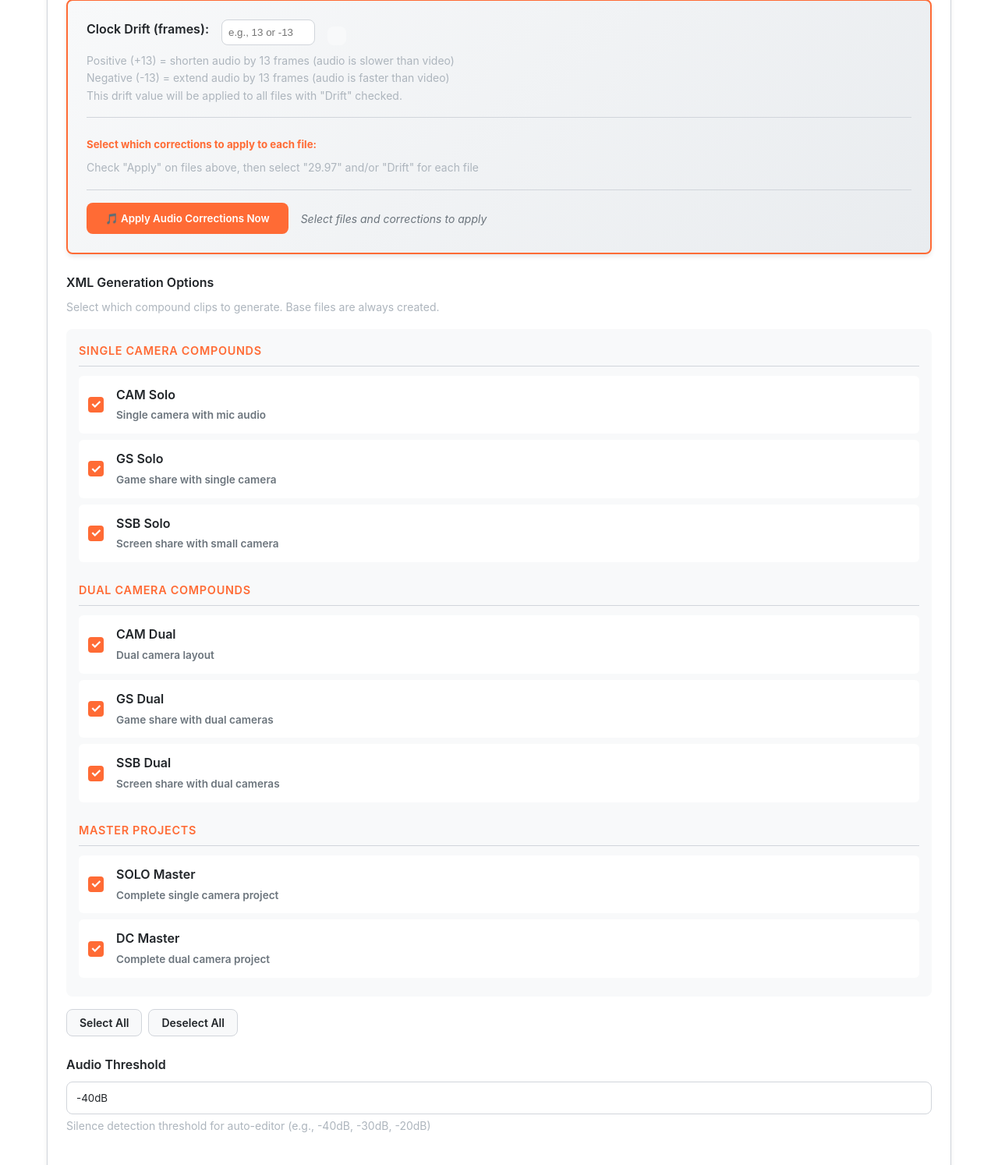
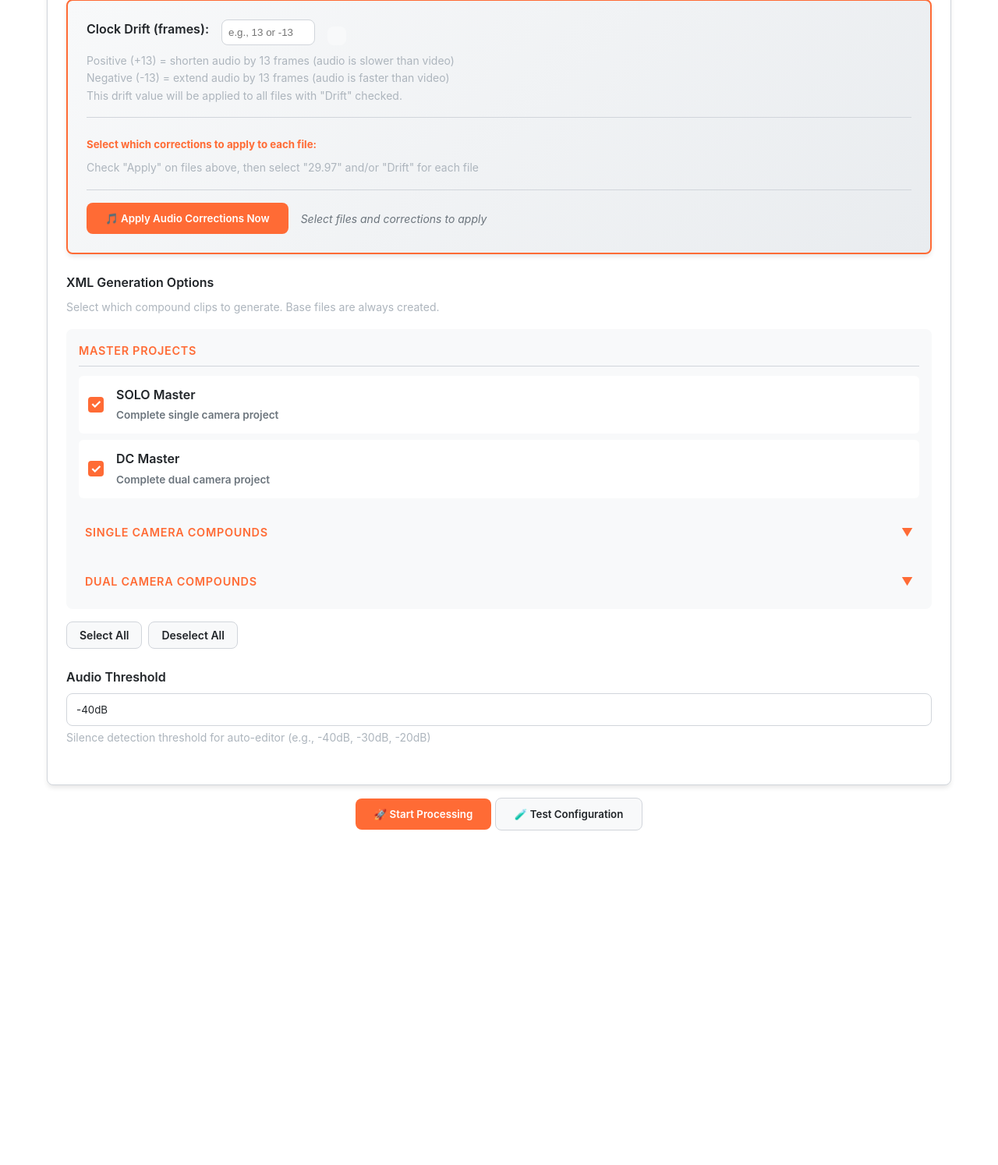
Before and after one commit to telltaleatheist/autocutstudio, a Flask app: page / in a window 1280 px wide. Shown: the part 840-2334 px from the top of the page at 78% size. After the commit the page ends 1905 px from the top, so only its background shows below. Run offline with Flask 3, Linux system fonts and the light colour scheme.

Commit message:
fix compound clip checkboxes, add them to accordion

```diff
--- a/webui/static/css/style.css
+++ b/webui/static/css/style.css
@@ -1201,6 +1201,56 @@ body {
     cursor: not-allowed;
 }
 
+/* XML Accordion Styles */
+.xml-accordion {
+    margin-top: 1rem;
+}
+
+.xml-accordion-header {
+    display: flex;
+    justify-content: space-between;
+    align-items: center;
+    cursor: pointer;
+    padding: 0.5rem;
+    border-radius: var(--border-radius);
+    transition: var(--transition);
+}
+
+.xml-accordion-header:hover {
+    background: rgba(255, 107, 53, 0.1);
+}
+
+.xml-accordion-header .xml-section-title {
+    margin-bottom: 0;
+    padding-bottom: 0;
+    border-bottom: none;
+}
+
+.accordion-icon {
+    font-size: 0.9rem;
+    color: var(--primary-orange);
+    transition: transform 0.3s ease;
+    font-weight: bold;
+}
+
+.xml-accordion-header.expanded .accordion-icon {
+    transform: rotate(180deg);
+}
+
+.xml-accordion-content {
+    max-height: 500px;
+    overflow: hidden;
+    transition: max-height 0.3s ease, opacity 0.3s ease, margin-top 0.3s ease;
+    opacity: 1;
+    margin-top: 0.5rem;
+}
+
+.xml-accordion-content.collapsed {
+    max-height: 0;
+    opacity: 0;
+    margin-top: 0;
+}
+
 /* Responsive */
 @media (max-width: 768px) {
     .drift-input-row {
--- a/webui/templates/index.html
+++ b/webui/templates/index.html
@@ -106,8 +106,38 @@
                             <small class="form-help">Select which compound clips to generate. Base files are always created.</small>
 
                             <div class="xml-options-container">
+                                <!-- Master Projects Section (Always Visible) -->
                                 <div class="xml-option-section">
+                                    <h5 class="xml-section-title">Master Projects</h5>
+                                    <div class="xml-option-item">
+                                        <label class="checkbox-label">
+                                            <input type="checkbox" name="xmlOptions" value="masterSolo" checked onchange="handleMasterProjectChange('masterSolo')">
+                                            <span class="checkbox-custom"></span>
+                                            <div class="xml-option-info">
+                                                <span class="xml-option-name">SOLO Master</span>
+                                                <span class="xml-option-desc">Complete single camera project</span>
+                                            </div>
+                                        </label>
+                                    </div>
+                                    <div class="xml-option-item">
+                                        <label class="checkbox-label">
+                                            <input type="checkbox" name="xmlOptions" value="masterDC" checked onchange="handleMasterProjectChange('masterDC')">
+                                            <span class="checkbox-custom"></span>
+                                            <div class="xml-option-info">
+                                                <span class="xml-option-name">DC Master</span>
+                                                <span class="xml-option-desc">Complete dual camera project</span>
+                                            </div>
+                                        </label>
+                                    </div>
+                                </div>
+
+                                <!-- Single Camera Accordion -->
+                                <div class="xml-option-section xml-accordion">
+                                    <div class="xml-accordion-header" onclick="toggleAccordion('singleCamAccordion')">
                                         <h5 class="xml-section-title">Single Camera Compounds</h5>
+                                        <span class="accordion-icon">▼</span>
+                                    </div>
+                                    <div id="singleCamAccordion" class="xml-accordion-content collapsed">
                                         <div class="xml-option-item">
                                             <label class="checkbox-label">
                                                 <input type="checkbox" name="xmlOptions" value="camSolo" checked>
@@ -139,9 +169,15 @@
                                             </label>
                                         </div>
                                     </div>
+                                </div>
 
-                                <div class="xml-option-section">
+                                <!-- Dual Camera Accordion -->
+                                <div class="xml-option-section xml-accordion">
+                                    <div class="xml-accordion-header" onclick="toggleAccordion('dualCamAccordion')">
                                         <h5 class="xml-section-title">Dual Camera Compounds</h5>
+                                        <span class="accordion-icon">▼</span>
+                                    </div>
+                                    <div id="dualCamAccordion" class="xml-accordion-content collapsed">
                                         <div class="xml-option-item">
                                             <label class="checkbox-label">
                                                 <input type="checkbox" name="xmlOptions" value="camDual" checked>
@@ -172,29 +208,6 @@
                                                 </div>
                                             </label>
                                         </div>
-                                </div>
-
-                                <div class="xml-option-section">
-                                    <h5 class="xml-section-title">Master Projects</h5>
-                                    <div class="xml-option-item">
-                                        <label class="checkbox-label">
-                                            <input type="checkbox" name="xmlOptions" value="masterSolo" checked>
-                                            <span class="checkbox-custom"></span>
-                                            <div class="xml-option-info">
-                                                <span class="xml-option-name">SOLO Master</span>
-                                                <span class="xml-option-desc">Complete single camera project</span>
-                                            </div>
-                                        </label>
-                                    </div>
-                                    <div class="xml-option-item">
-                                        <label class="checkbox-label">
-                                            <input type="checkbox" name="xmlOptions" value="masterDC" checked>
-                                            <span class="checkbox-custom"></span>
-                                            <div class="xml-option-info">
-                                                <span class="xml-option-name">DC Master</span>
-                                                <span class="xml-option-desc">Complete dual camera project</span>
-                                            </div>
-                                        </label>
                                     </div>
                                 </div>
                             </div>
```
Also changed, not shown: webui/static/js/app.js (+61 -0 lines). Lines whose indentation alone changed are shown as unchanged.
